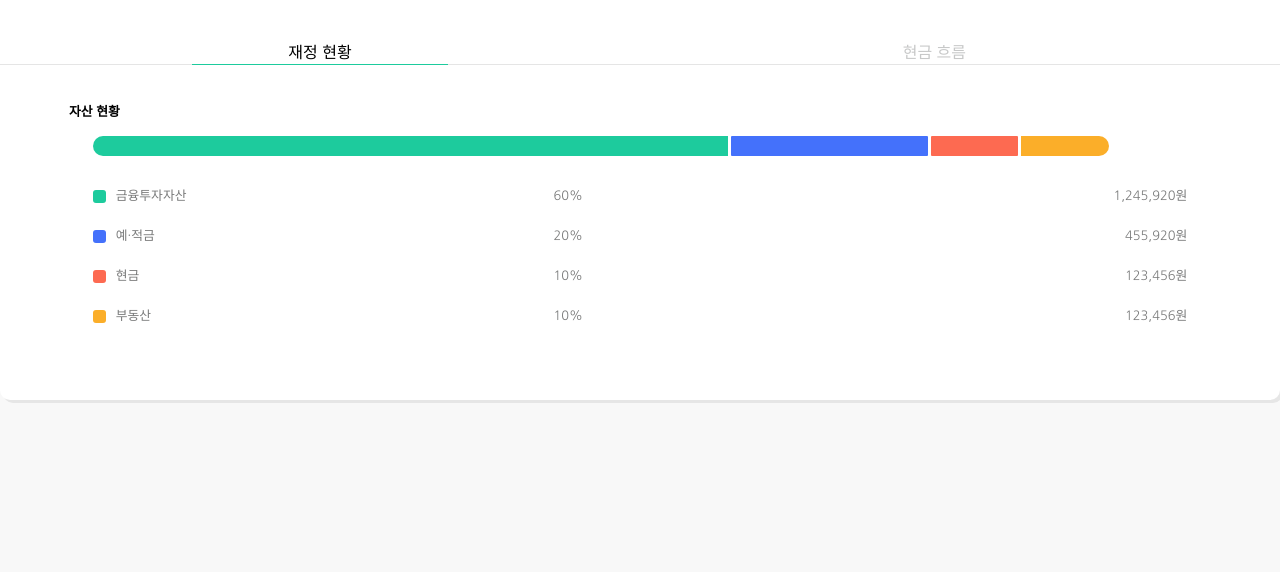
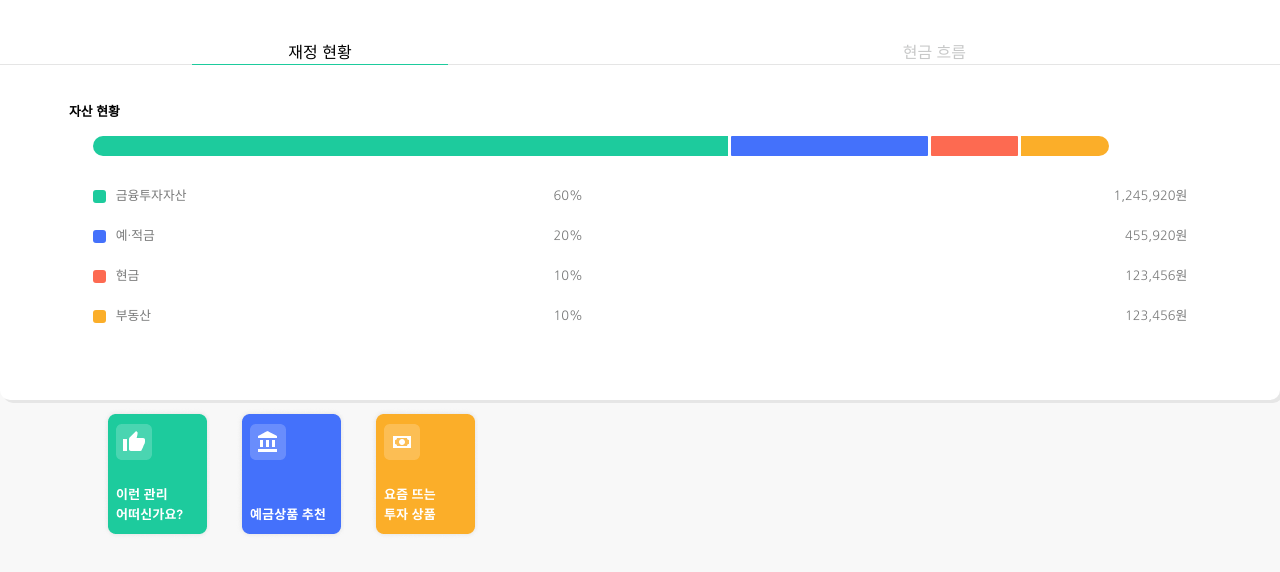
Before and after one commit to BUZZINGPolarBear/wonHana-front, a plain HTML site: page assetStatus.html in a window 1280 px wide. Drawn offline with Linux system fonts and the light colour scheme; a web font is replaced by a local one.

Commit message:
add: 추천 버튼 추가

```diff
--- a/assetStatus.html
+++ b/assetStatus.html
@@ -56,7 +56,9 @@
     </div>
 
     <div class="recomment-btn-area">
-
+        <div class="recommend-btn-img" id="first"></div>
+        <div class="recommend-btn-img" id="second"></div>
+        <div class="recommend-btn-img" id="third"></div>
     </div>
 </body>
 </html>
--- a/css/assetStatus.css
+++ b/css/assetStatus.css
@@ -161,3 +161,42 @@ body{
 .graph-info-area .color-info#fourth{
     background-color: #FBAE29;
 }
+
+/*
+    중단의 추천 버튼들
+*/
+
+.recomment-btn-area{
+    width: 100vw;
+    height: 18vh;
+    margin-top: 1vh;
+
+    /* background-color:darkcyan; */
+}
+
+.recommend-btn-img{
+    float: left;
+    width: 108px;
+    height: 100%;
+
+    margin-bottom: 5%;
+
+    border-radius: 10px;
+}
+.recommend-btn-img#first{
+    margin-left: 8vw;
+    background-image: url("/image/recommend_btn_1.png");
+    background-repeat: no-repeat;
+}
+
+.recommend-btn-img#second{
+    margin-left: 2vw;
+    background-image: url("/image/recommend_btn_2.png");
+    background-repeat: no-repeat;
+}
+
+.recommend-btn-img#third{
+    margin-left: 2vw;
+    background-image: url("/image/recommend_btn_3.png");
+    background-repeat: no-repeat;
+}
```
Also changed, not shown: image/recommend_btn_2.png (renamed from image/recomment_btn_2.png).
